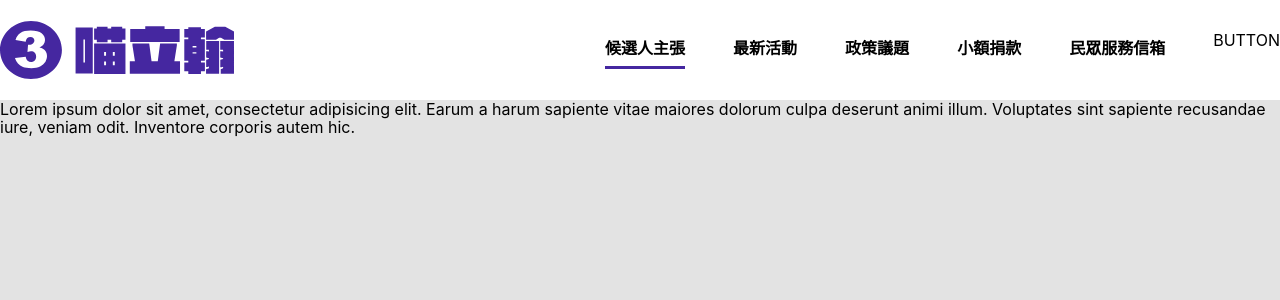
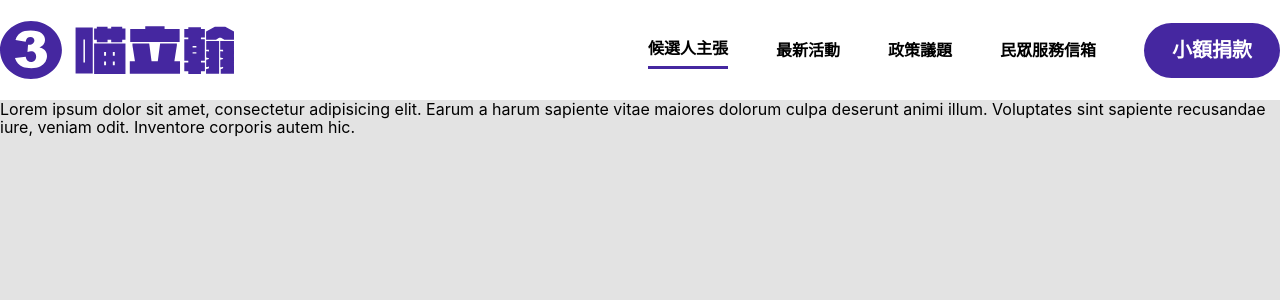
Before and after one commit to lyaui/cat-campaign-website, a Next.js app: page / in a window 1280 px wide. Shown: the top 300 px of the page. Built offline with nearby package versions, Linux system fonts and the light colour scheme.

Commit message:
feat(Header): import donate button

```diff
--- a/components/Layout/Header.tsx
+++ b/components/Layout/Header.tsx
@@ -4,11 +4,19 @@ import { useRouter } from 'next/router';
 
 import { ROUTERS } from '@/constants/index';
 import logoDark from '@/public/assets/logos/logo_dark.svg';
+import Button from '@/components/UI/Button';
 import Container from '@/components/Layout/Container';
 
 function Header() {
   const router = useRouter();
   const { asPath } = router;
+
+  const navItems = [
+    ROUTERS.STANCE,
+    ROUTERS.CAMPAIGN,
+    ROUTERS.POLICY,
+    ROUTERS.SERVICE_MAIL,
+  ];
 
   const isActiveStyle = (hash: string) => {
     const baseClasses = 'font-bold py-2';
@@ -18,6 +26,10 @@ function Header() {
       : baseClasses;
   };
 
+  function handleDonateClick() {
+    router.push({ pathname: `/`, hash: ROUTERS.DONATE.hash });
+  }
+
   return (
     <header className='h-[100px] bg-white flex-center'>
       <Container className='flex items-center justify-between'>
@@ -26,8 +38,8 @@ function Header() {
         </Link>
 
         <nav>
-          <ul className='flex gap-x-12'>
-            {Object.values(ROUTERS).map((_route) => (
+          <ul className='flex items-center gap-x-12'>
+            {navItems.map((_route) => (
               <li key={_route.hash} className={isActiveStyle(_route.hash)}>
                 <Link
                   href={`/${_route.hash ? '#' + _route.hash : _route.hash}`}
@@ -37,7 +49,9 @@ function Header() {
                 </Link>
               </li>
             ))}
-            <li>BUTTON</li>
+            <li>
+              <Button onClick={handleDonateClick}>小額捐款</Button>
+            </li>
           </ul>
         </nav>
       </Container>
```
